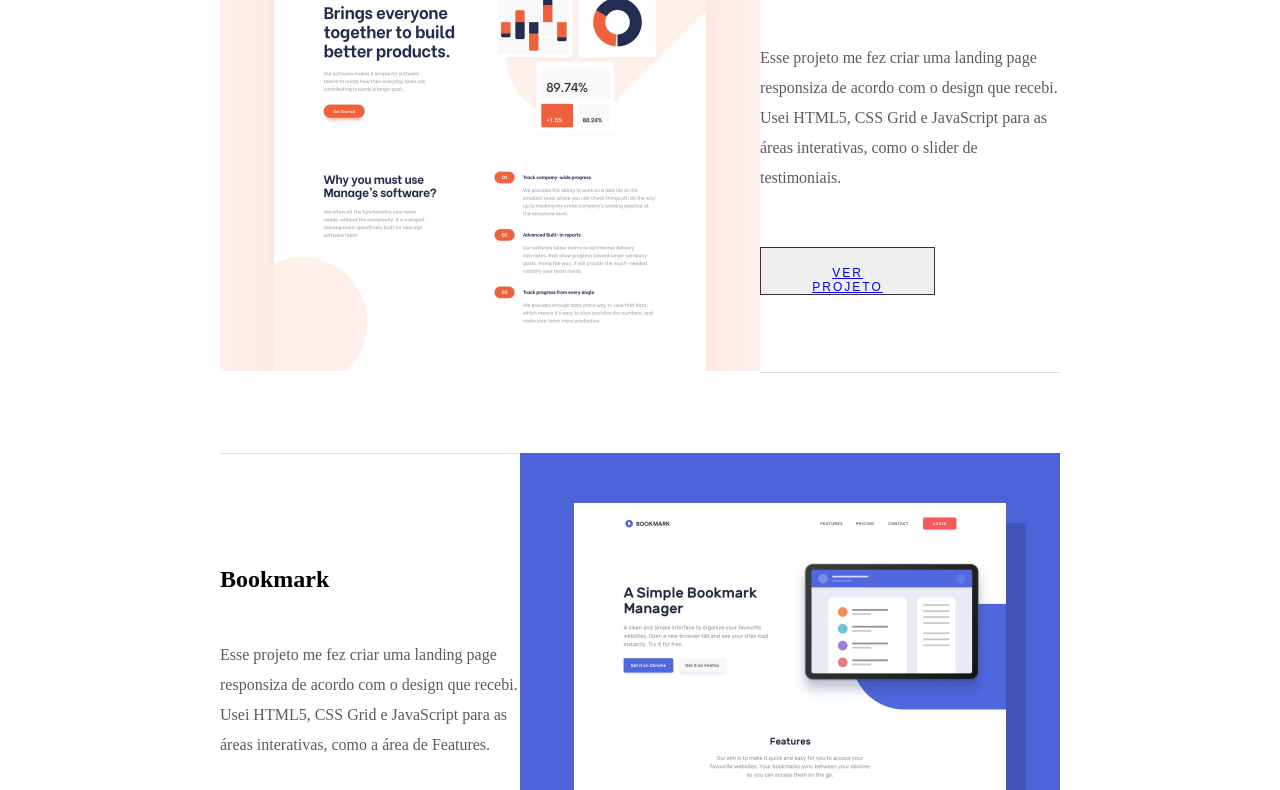
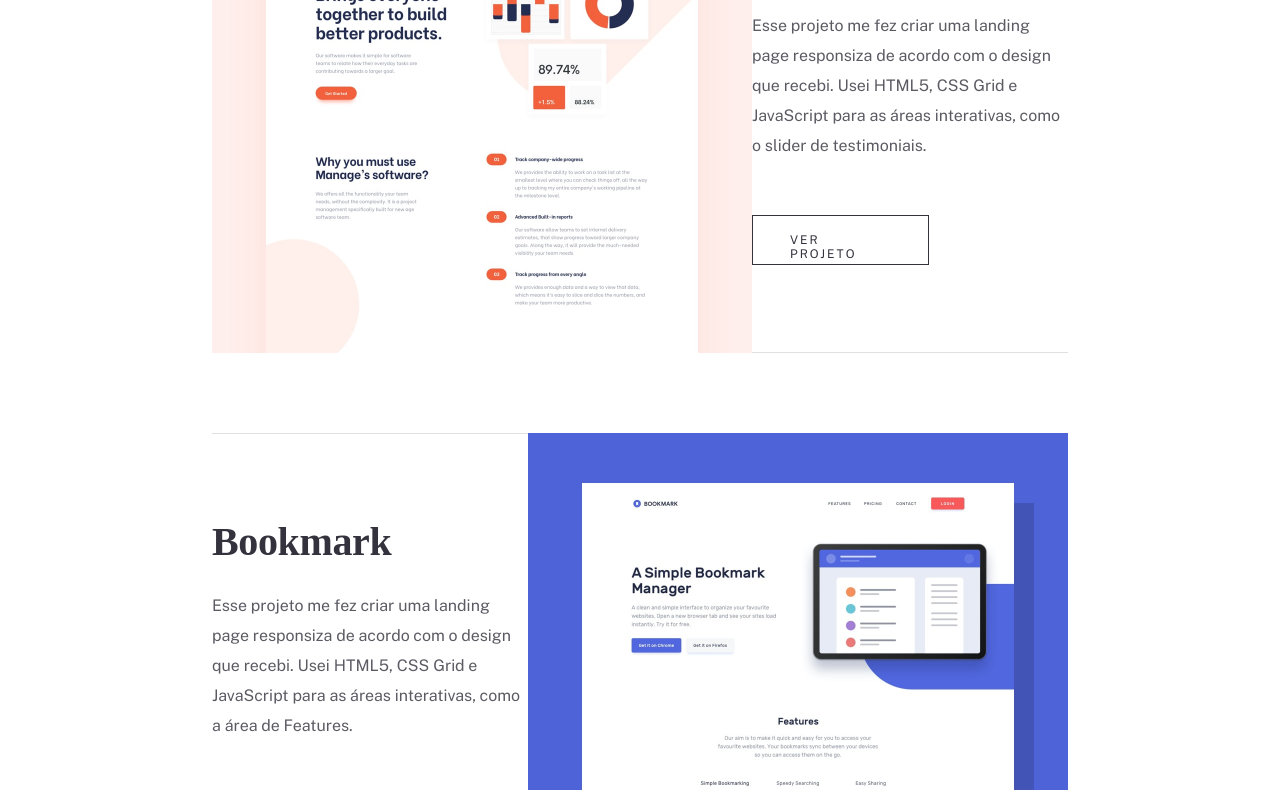
Before and after one commit to tanurematheus/desafio-frontend-modulo1, a plain HTML site: page pages/portfolio/index.html in a window 1280 px wide. Shown: the part 337-1127 px from the top of the page. Drawn offline with nearby package versions, Linux system fonts and the light colour scheme; the site is published under a folder, as on GitHub Pages, so addresses that start at the root find nothing; a web font is replaced by a local one.

Commit message:
path css portifolio

```diff
--- a/pages/portfolio/index.html
+++ b/pages/portfolio/index.html
@@ -11,7 +11,7 @@
         rel="stylesheet">
 
     <title>Portifolio</title>
-    <link rel="stylesheet" href="/css/global.css">
+    <link rel="stylesheet" href="../../css/global.css">
     <link rel="stylesheet" href="style.css">
 </head>
 
```
Also changed, not shown: documentos/README.md (renamed from docs/README.md), documentos/package.json (renamed from docs/package.json), 1 other file.
